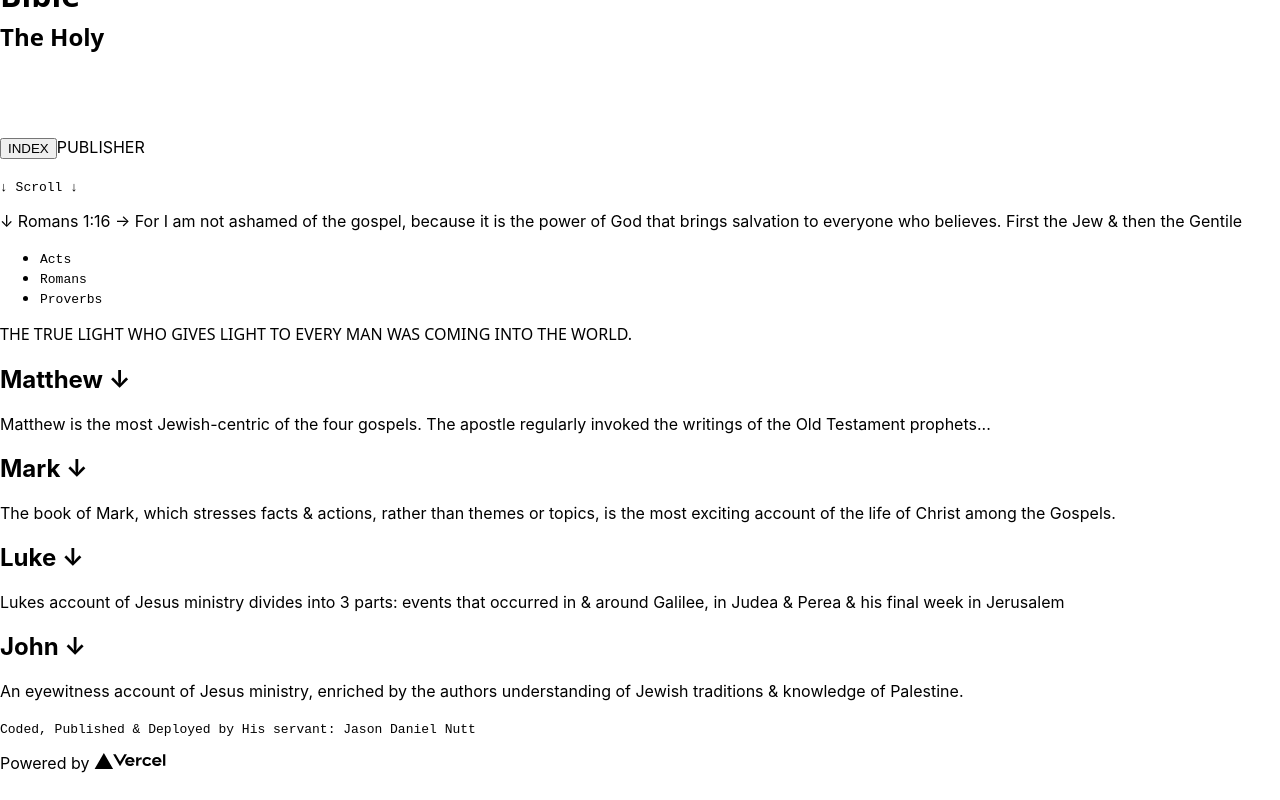
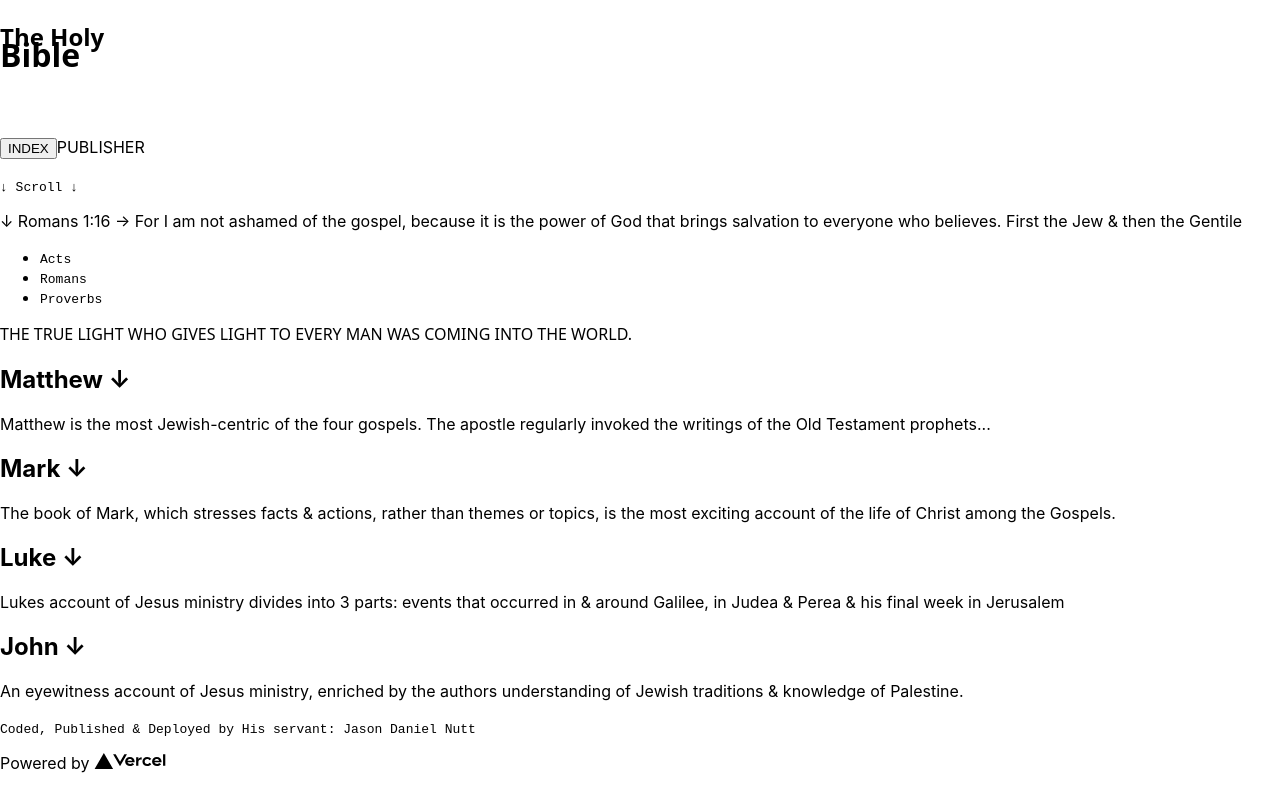
Before and after one commit to jnutt367/the-holy-bible, a Next.js app: page / in a window 1280 px wide. Built offline with nearby package versions, Linux system fonts and the light colour scheme.

Commit message:
Update Home.module.css
to far move back title downward

```diff
--- a/styles/Home.module.css
+++ b/styles/Home.module.css
@@ -7,7 +7,7 @@
 }
 .title {
   position: relative;
-  top: -100px;
+  top: -40px;
   margin-top: 0;
   font-family: Ariel, sans;
 }
```
